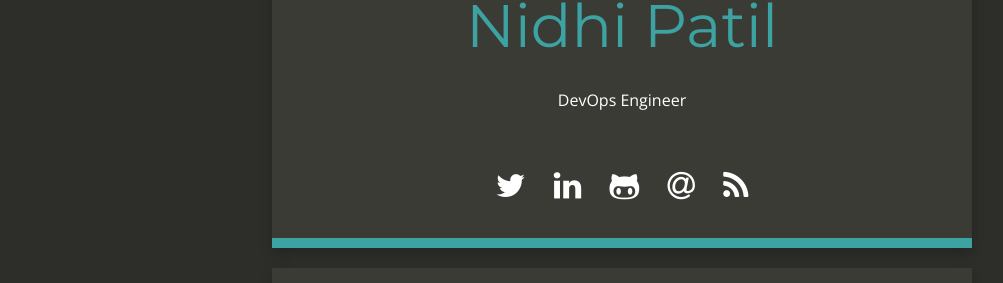
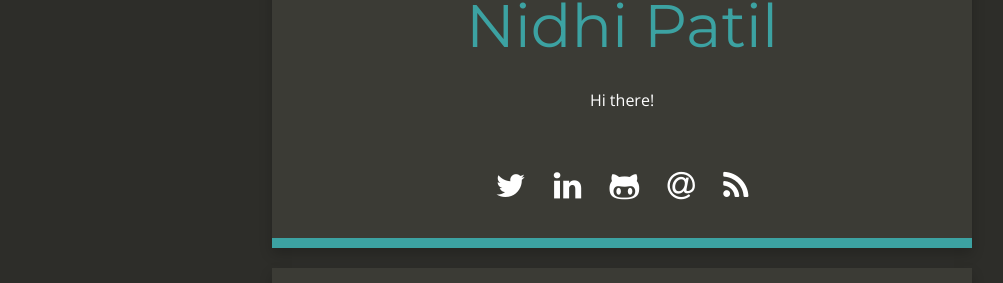
Before and after one commit to nidhirpatil/nidhirpatil.github.io, a Jekyll site: the page built from index.html, in a window 1280 px wide. Shown: the part 172-455 px from the top of the page, without its empty margins (18-1021 px from the left). Built offline with Jekyll 4.4.1, drawn with Linux system fonts in a browser that asks for light colours; nearby versions of some CDN libraries.

Commit message:
Update _config.yml

```diff
--- a/_config.yml
+++ b/_config.yml
@@ -4,7 +4,7 @@ email: nidhirpatil@gmail.com
 description: "" #add description
 baseurl: ""
 url: "http://nidhirpatil.github.io/"
-title_description: "DevOps Engineer"
+title_description: "Hi there!"
 title_image: "https://s.gravatar.com/avatar/00e92507e6e4825be4a715e3c1d6be97?s=80"
 google_analytics: "UA-149876783-1"
 disqus_account:
```
